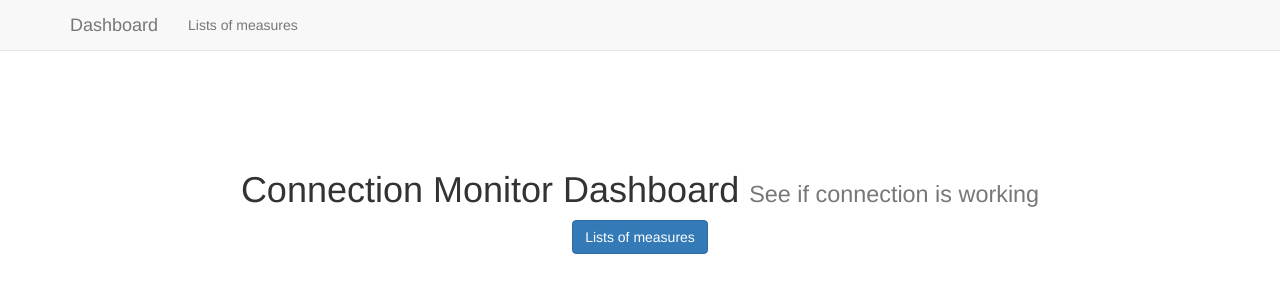
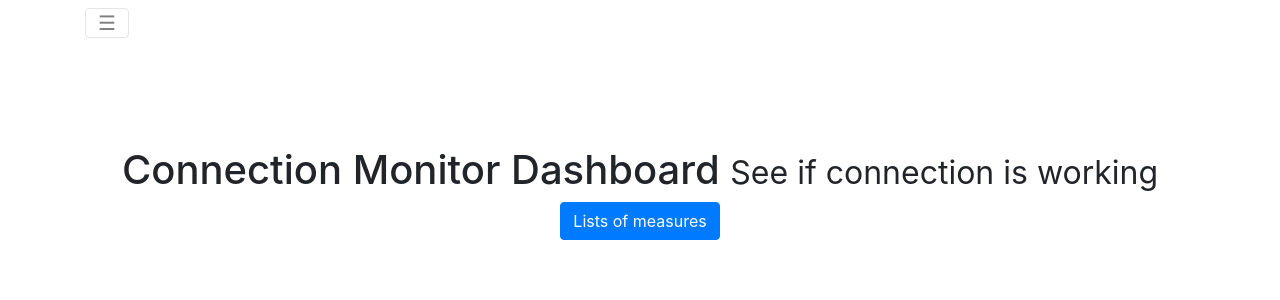
Before and after one commit to Christ-OFF/connection-monitor-dashboard, an Angular app: page / in a window 1280 px wide. Shown: the top 300 px of the page. Built offline with nearby package versions, Linux system fonts and the light colour scheme.

Commit message:
CHANGE Angular 2.1.1, Cli beta18, Bootstrap4
besides dependencies, removes glyphs, sone glitches may remain

```diff
--- a/angular-cli.json
+++ b/angular-cli.json
@@ -15,6 +15,8 @@
       "prefix": "cmd",
       "mobile": false,
       "styles": [
+        "../node_modules/bootstrap/dist/css/bootstrap.min.css",
+        "../node_modules/font-awesome/css/font-awesome.min.css",
         "styles.css"
       ],
       "scripts": [],
--- a/src/app/menu/menu.component.html
+++ b/src/app/menu/menu.component.html
@@ -1,20 +1,14 @@
-<nav class="navbar navbar-default navbar-fixed-top">
+<nav class="navbar navbar-light navbar-fixed-top bg-faded">
   <div class="container">
-    <div class="navbar-header">
-      <button type="button" class="navbar-toggle collapsed" (click)="toggleNavbar()">
-        <span class="sr-only">Toggle navigation</span>
-        <span class="icon-bar"></span>
-        <span class="icon-bar"></span>
-        <span class="icon-bar"></span>
-      </button>
+    <button type="button" class="navbar-toggler hidden-md-up" (click)="toggleNavbar()">
+      <span class="sr-only">Toggle navigation</span>
+      &#9776;
+    </button>
+    <div id="navbar" class="navbar-toggleable-sm" [class.collapse]="navbarCollapsed">
       <a class="navbar-brand" routerLink="/">Dashboard</a>
-    </div>
-    <div id="navbar" [ngClass]="{collapse: navbarCollapsed}" class="navbar-collapse">
-      <ul class="nav navbar-nav">
-        <li>
-          <a routerLink="/pings">Lists of measures</a>
-        </li>
-      </ul>
+      <div class="nav navbar-nav">
+        <a class="nav-item nav-link" routerLink="/pings">List of Measures</a>
+      </div>
     </div>
   </div>
 </nav>
--- a/src/app/pingslist/pingslist.component.html
+++ b/src/app/pingslist/pingslist.component.html
@@ -1,10 +1,10 @@
 <h2>Measures : {{pings.total_rows}} </h2>
 <div class="table-responsive">
-  <table class="table table-striped">
+  <table class="table table-sm">
     <thead>
       <th>Date/Time</th>
       <th>Latency</th>
-      <th>% PacketLoss</th>
+      <th>Packet loss</th>
       <th>DNS</th>
       <th>Web</th>
     </thead>
@@ -14,16 +14,14 @@
         <td>{{ping.doc.latency}}</td>
         <td>{{ping.doc.packetloss | percentFormat }}</td>
         <td>
-            <span
-                class="glyphicon"
-                [ngClass]="{  'glyphicon-ok icon-success': ping.doc.dns == 'true' ,
-                              'glyphicon-remove icon-failure': ping.doc.dns == 'false' }"></span>
+            <i aria-hidden="true" class="fa"
+                [ngClass]="{  'fa-check icon-success': ping.doc.dns == 'true' ,
+                              'fa-exclamation-triangle icon-failure': ping.doc.dns == 'false' }"></i>
         </td>
         <td>
-          <span
-            class="glyphicon"
-            [ngClass]="{  'glyphicon-ok icon-success': ping.doc.web == 'true' ,
-                          'glyphicon-remove icon-failure': ping.doc.web == 'false' }"></span>
+          <i aria-hidden="true" class="fa"
+            [ngClass]="{  'fa-check icon-success': ping.doc.web == 'true' ,
+                          'fa-exclamation-triangle icon-failure': ping.doc.web == 'false' }"></i>
         </td>
       </tr>
     </tbody>
--- a/src/index.html
+++ b/src/index.html
@@ -7,8 +7,6 @@
 
   <meta name="viewport" content="width=device-width, initial-scale=1">
   <link rel="icon" type="image/x-icon" href="favicon.ico">
-  <link rel="stylesheet" href="https://maxcdn.bootstrapcdn.com/bootstrap/3.3.6/css/bootstrap.min.css"
-        integrity="sha384-1q8mTJOASx8j1Au+a5WDVnPi2lkFfwwEAa8hDDdjZlpLegxhjVME1fgjWPGmkzs7" crossorigin="anonymous">
 </head>
 <body>
   <cmd-root>Loading...</cmd-root>
```
Also changed, not shown: package.json (+30 -26 lines).
